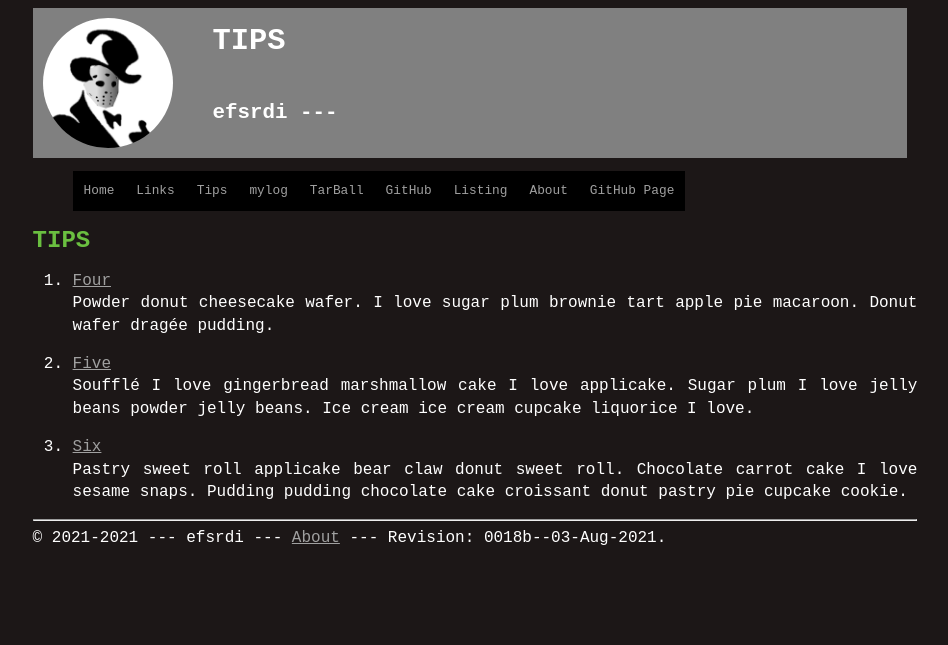
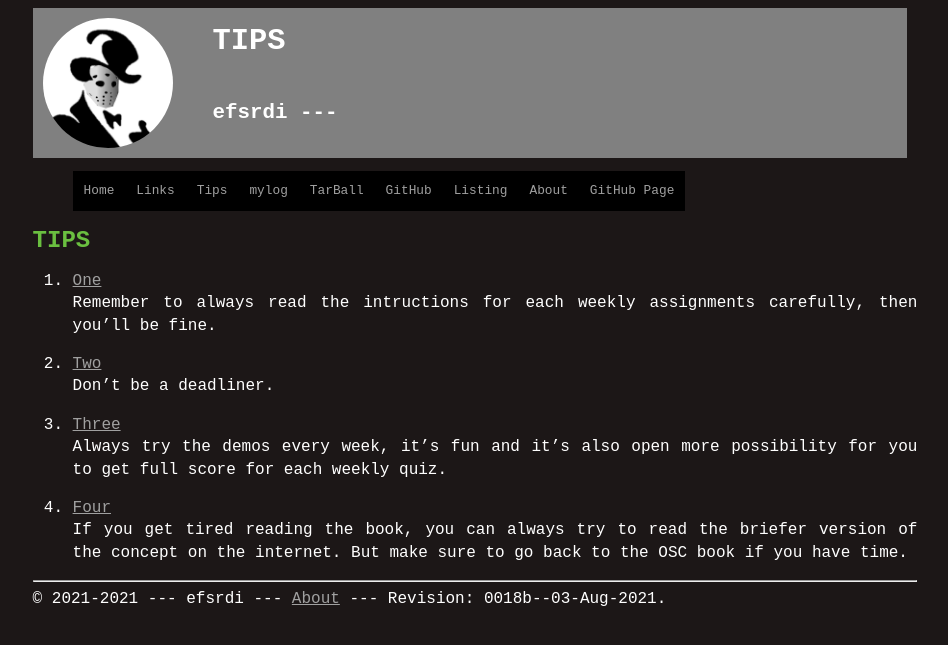
Before and after one commit to efsrdi/os212, a Jekyll site: the page built from tips.md, in a window 1280 px wide. Shown: the top 645 px of the page, without its empty margins (165-1113 px from the left). Built offline with Jekyll 4.4.1, drawn with Linux system fonts in a browser that asks for light colours; our own code applies the rules of GitHub Pages for plain Markdown files.

Commit message:
Submitting Week 05 Assignment

```diff
--- a/TXT/myrank.txt
+++ b/TXT/myrank.txt
@@ -8,3 +8,6 @@ ZCZC W03 EzraPsh
 ZCZC W04 ErickEzrandy274
 ZCZC W04 elfraera
 ZCZC W04 EzraPsh
+ZCZC W05 Hzz-Hzz
+ZCZC W05 ilhanfn
+ZCZC W05 huanis
--- a/tips.md
+++ b/tips.md
@@ -4,17 +4,14 @@ permalink: /TIPS/
 
 # TIPS
 
+1. [One](https://en.wikipedia.org/wiki/1)<br>
+Remember to always read the intructions for each weekly assignments carefully, then you'll be fine.
+
+2. [Two](https://en.wikipedia.org/wiki/2)<br>
+Don't be a deadliner.
+
+3. [Three](https://en.wikipedia.org/wiki/3)<br>
+Always try the demos every week, it's fun and it's also open more possibility for you to get full score for each weekly quiz.
+
 4. [Four](https://en.wikipedia.org/wiki/4)<br>
-Powder donut cheesecake wafer.
-I love sugar plum brownie tart apple pie macaroon.
-Donut wafer dragée pudding.
-
-5. [Five](https://en.wikipedia.org/wiki/5)<br>
-Soufflé I love gingerbread marshmallow cake I love applicake.
-Sugar plum I love jelly beans powder jelly beans.
-Ice cream ice cream cupcake liquorice I love.
-
-6. [Six](https://en.wikipedia.org/wiki/6)<br>
-Pastry sweet roll applicake bear claw donut sweet roll.
-Chocolate carrot cake I love sesame snaps.
-Pudding pudding chocolate cake croissant donut pastry pie cupcake cookie.
+If you get tired reading the book, you can always try to read the briefer version of the concept on the internet. But make sure to go back to the OSC book if you have time.
```
Also changed, not shown: TXT/mylog.txt (+10 -0 lines), links.md (+12 -0 lines), 5 other files.
